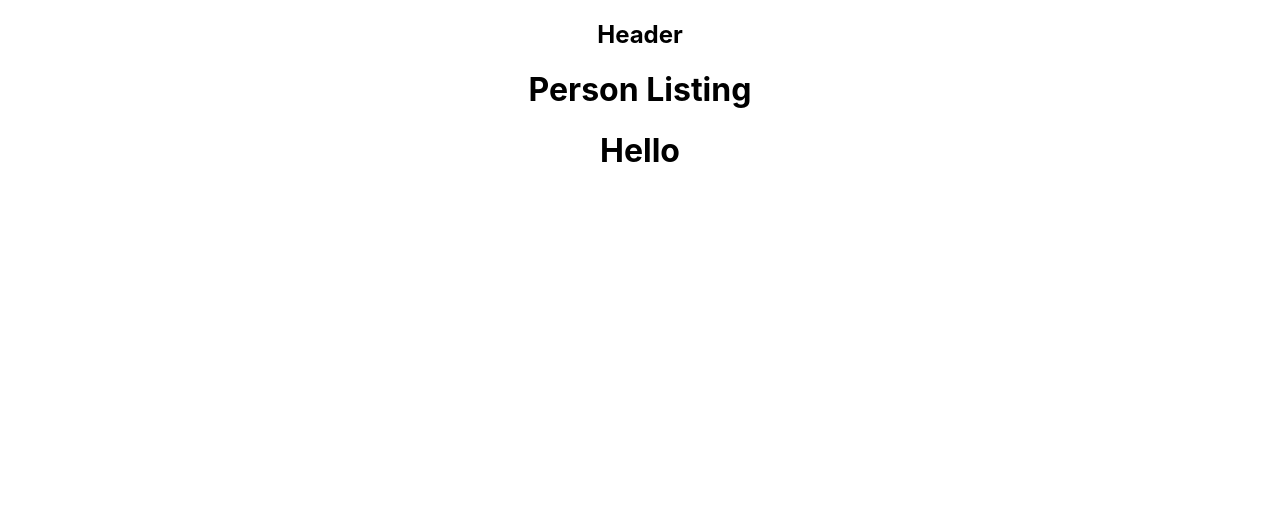
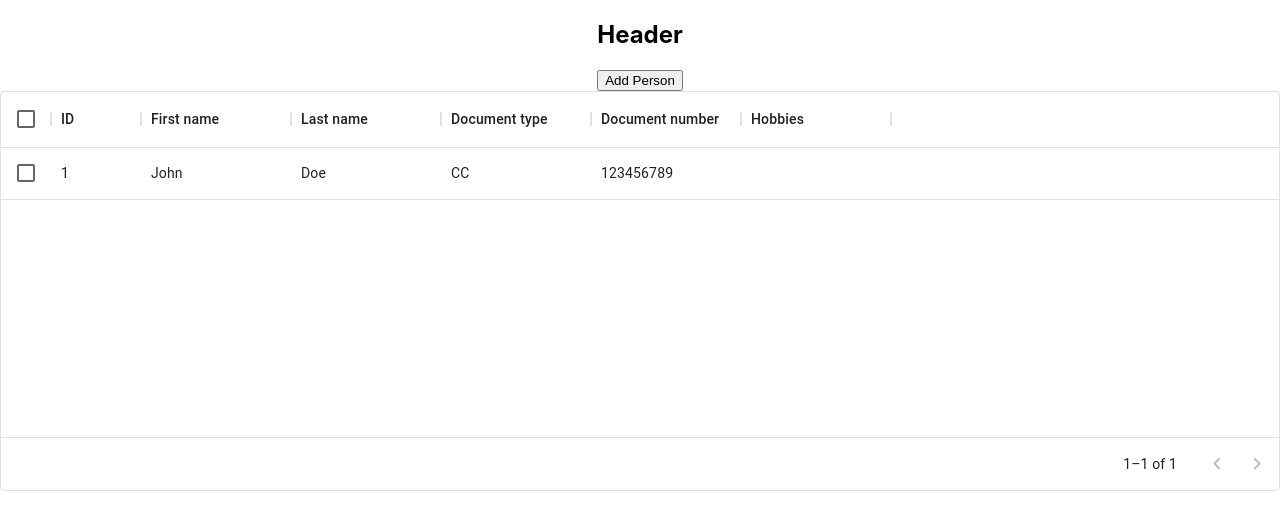
Before and after one commit to DavuKX/tecnical_test, a React (Create React App) app in the folder frontend/: page / in a window 1280 px wide. Shown: the top 530 px of the page. Built offline with nearby package versions, Linux system fonts and the light colour scheme; no server answers.

Commit message:
create datagrid to show persons

```diff
--- a/frontend/package.json
+++ b/frontend/package.json
@@ -3,6 +3,10 @@
   "version": "0.1.0",
   "private": true,
   "dependencies": {
+    "@emotion/react": "^11.10.4",
+    "@emotion/styled": "^11.10.4",
+    "@mui/material": "^5.10.3",
+    "@mui/x-data-grid": "^5.17.0",
     "@testing-library/jest-dom": "^5.16.5",
     "@testing-library/react": "^13.3.0",
     "@testing-library/user-event": "^13.5.0",
--- a/frontend/src/App.js
+++ b/frontend/src/App.js
@@ -1,5 +1,5 @@
 import './App.css';
-import { BrowserRouter as Router, Switch, Route } from 'react-router-dom';
+import { BrowserRouter as Router, Routes, Route } from 'react-router-dom';
 import Header from './containers/Header';
 import PersonListing from './containers/PersonListing';
 import PersonDetail from './containers/PersonDetail';
@@ -11,13 +11,12 @@ function App() {
         <div className="App">
             <Router>
               <Header />
-              <Switch>
-                <Route exact path="/" component={PersonListing} />
-                <Route path="/person/:id" component={PersonDetail} />
+              <Routes>
+                <Route exact path="/" element={<PersonListing/>} />
+                <Route exact path="/person/:id" element={<PersonDetail/>} />
                 <Route>404 Not Found!</Route>
-              </Switch>
+              </Routes>
             </Router>
-            <h1>Hello</h1>
         </div>
       );
 };
--- a/frontend/src/containers/PersonComponent.js
+++ b/frontend/src/containers/PersonComponent.js
@@ -1,11 +1,38 @@
-import React from "react";
+import { Link } from "react-router-dom";
+import { useSelector } from "react-redux";
+import * as React from "react";
+import { DataGrid } from '@mui/x-data-grid';
 
 const PersonComponent = () => {
+    const persons = useSelector((state) => state.allPersons.persons);
+    console.log(persons);
+
+    const columns = [
+        { field: "id", headerName: "ID", width: 90 },
+        { field: "first_name", headerName: "First name", width: 150 },
+        { field: "last_name", headerName: "Last name", width: 150 },
+        { field: "document_type", headerName: "Document type", width: 150 },
+        { field: "document_number", headerName: "Document number", width: 150 },
+        { field: "hobbie", headerName: "Hobbies", width: 150 },
+    ];
+
     return (
-        <div>
-            <h1>PersonComponent</h1>
+        <div className="ui grid container">
+            <div className="ui row">
+                <div className="column eight wide">
+                    <Link to="/add">
+                        <button className="ui button blue right">Add Person</button>
+                    </Link>
+                </div>
+            </div>
+            <div className="ui row">
+                <div style={{ height: 400, width: '100%' }}>
+                    <DataGrid rows={persons} columns={columns} pageSize={5} checkboxSelection />
+                </div>
+            </div>
         </div>
-       );
-}
+    );
+};
+
 
 export default PersonComponent;
--- a/frontend/src/containers/PersonDetail.js
+++ b/frontend/src/containers/PersonDetail.js
@@ -1,9 +1,74 @@
-import React from "react";
+import React, {useEffect} from "react";
+import axios from "axios";
+import { useParams } from "react-router-dom";
+import { useDispatch } from "react-redux";
+import { selectedPerson, removeSelectedPerson } from "../redux/actions/personActions";
+import { useSelector } from "react-redux";
 
 const PersonDetail = () => {
+    const person = useSelector((state) => state.person);
+    const { first_name, last_name, hobbies, document_type, document_number } = person;
+    const { id } = useParams();
+    const dispatch = useDispatch();
+    const fetchPerson = async () => {
+        const response = await axios
+        .get(`http://127.0.0.1:8000/api/person/${id}/`)
+        .catch((err) => {
+            console.log("Error", err);
+        });
+        dispatch(selectedPerson(response.data));
+    };
+
+    useEffect(() => {
+        if (id && id !== "") fetchPerson();
+        return () => {
+            dispatch(removeSelectedPerson());
+        };
+    }, [id]);
+
     return (
-        <div>
-            <h1>Person Detail</h1>
+        <div className="ui grid container">
+            {Object.keys(person).length === 0 ? (
+                <div>...Loading</div>
+            ) : (
+                <div className="ui placeholder segment">
+                    <div className="ui two column stackable center aligned grid">
+                        <div className="ui vertical divider">AND</div>
+                        <div className="middle aligned row">
+                            <div className="column lp">
+                                <h1>{first_name} {last_name}</h1>
+                                <div className="ui placeholder">
+                                    <div className="image header">
+                                        <div className="line"></div>
+                                        <div className="line"></div>
+                                    </div>
+                                </div>
+                            </div>
+                            <div className="column rp">
+                                <h1>{document_type} {document_number}</h1>
+                                <div className="ui placeholder">
+                                    <div className="image header">
+                                        <div className="line"></div>
+                                        <div className="line"></div>
+                                    </div>
+                                </div>
+                            </div>
+                        </div>
+                        <div className="ui vertical divider">AND</div>
+                        <div className="middle aligned row">
+                            <div className="column lp">
+                                <h1>{hobbies}</h1>
+                                <div className="ui placeholder">
+                                    <div className="image header">
+                                        <div className="line"></div>
+                                        <div className="line"></div>
+                                    </div>
+                                </div>
+                            </div>
+                        </div>
+                    </div>
+                </div>
+            )}
         </div>
        );
 }
--- a/frontend/src/containers/PersonListing.js
+++ b/frontend/src/containers/PersonListing.js
@@ -1,11 +1,40 @@
-import React from "react";
+import React, { useEffect } from "react";
+import { useSelector } from "react-redux";
+import PersonComponent from "./PersonComponent";
+import { useDispatch } from "react-redux";
+import { setPersons } from "../redux/actions/personActions";
+import axios from "axios";
 
 const PersonListing = () => {
+
+    const persons = useSelector((state) => state);
+    const columns = [
+        { field: "id", headerName: "ID", width: 90 },
+        { field: "first_name", headerName: "First name", width: 150 },
+        { field: "last_name", headerName: "Last name", width: 150 },
+        { field: "document_type", headerName: "Document type", width: 150 },
+        { field: "document_number", headerName: "Document number", width: 150 },
+        { field: "hobbies", headerName: "Hobbies", width: 150 },
+    ];
+    const dispatch = useDispatch();
+    const fetchPersons = async () => {
+        const response = await axios
+        .get('http://127.0.0.1:8000/api/person/')
+        .catch((err) => {
+            console.log("Error", err);
+        });
+        dispatch(setPersons(response.data));
+    };
+
+    useEffect(() => {
+        fetchPersons();
+    }, []);
+
     return (
-        <div>
-            <h1>Person Listing</h1>
+        <div className="ui grid container">
+            <PersonComponent />
         </div>
-       );
+    );
 }
 
 export default PersonListing;
--- a/frontend/src/redux/actions/personActions.js
+++ b/frontend/src/redux/actions/personActions.js
@@ -13,3 +13,9 @@ export const selectedPerson = (person) => {
         payload: person,
     };
 };
+
+export const removeSelectedPerson = () => {
+    return {
+        type: ActionTypes.REMOVE_SELECTED_PERSON,
+    };
+};
--- a/frontend/src/redux/reducers/index.js
+++ b/frontend/src/redux/reducers/index.js
@@ -1,8 +1,9 @@
 import { combineReducers } from 'redux';
-import { PersonReducer } from './personReducer';
+import { PersonReducer, selectedPersonReducer } from './personReducer';
 
 export const reducers = combineReducers({
     allPersons: PersonReducer,
+    person: selectedPersonReducer,
 });
 
 export default reducers;
--- a/frontend/src/redux/reducers/personReducer.js
+++ b/frontend/src/redux/reducers/personReducer.js
@@ -14,8 +14,19 @@ const initialState = {
 export const PersonReducer = (state = initialState, { type, payload }) => {
     switch (type) {
         case ActionTypes.SET_PERSONS:
-            return state;
+            return {...state, persons: payload};
         default:
             return state;
     }
 }
+
+export const selectedPersonReducer = (state = {}, { type, payload }) => {
+    switch (type) {
+        case ActionTypes.SELECTED_PERSON:
+            return {...state, ...payload};
+        case ActionTypes.REMOVE_SELECTED_PERSON:
+            return {};
+        default:
+            return state;
+    }
+}
```
Also changed, not shown: 1 other file (tests, documents, lock files or other folders).
